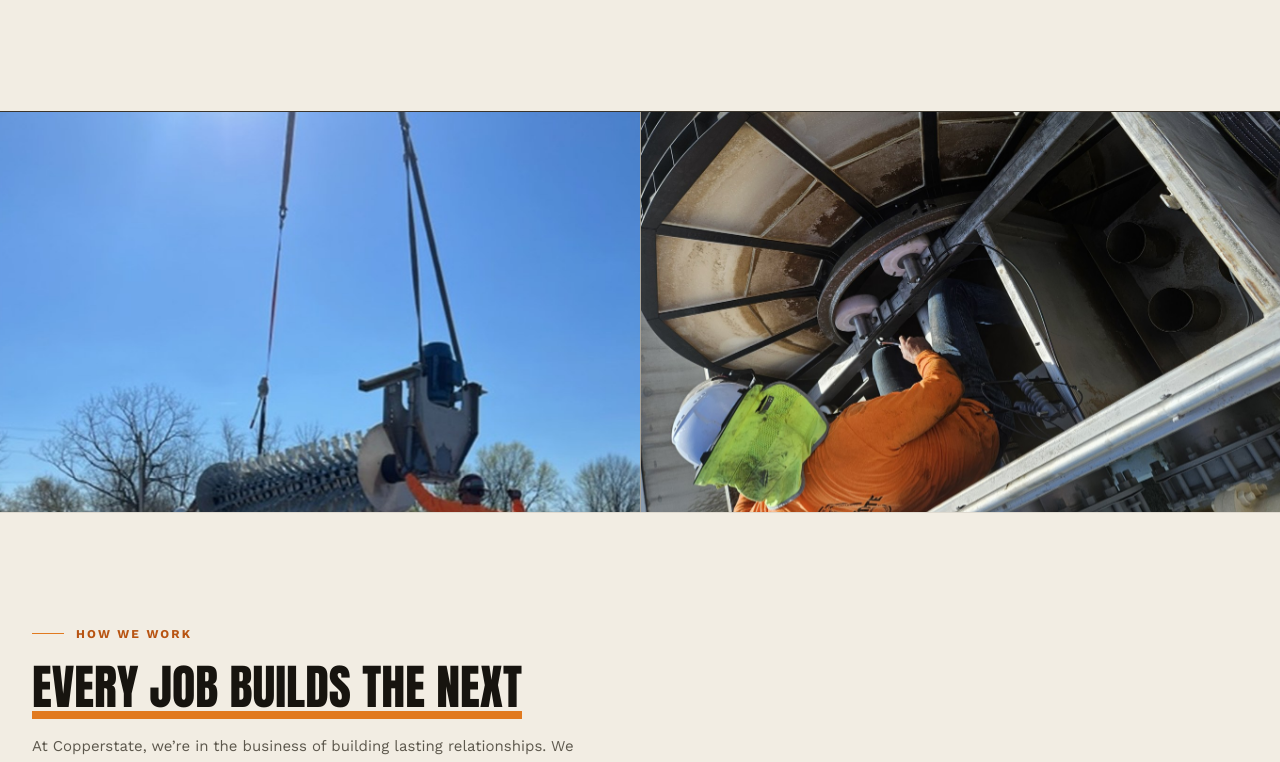
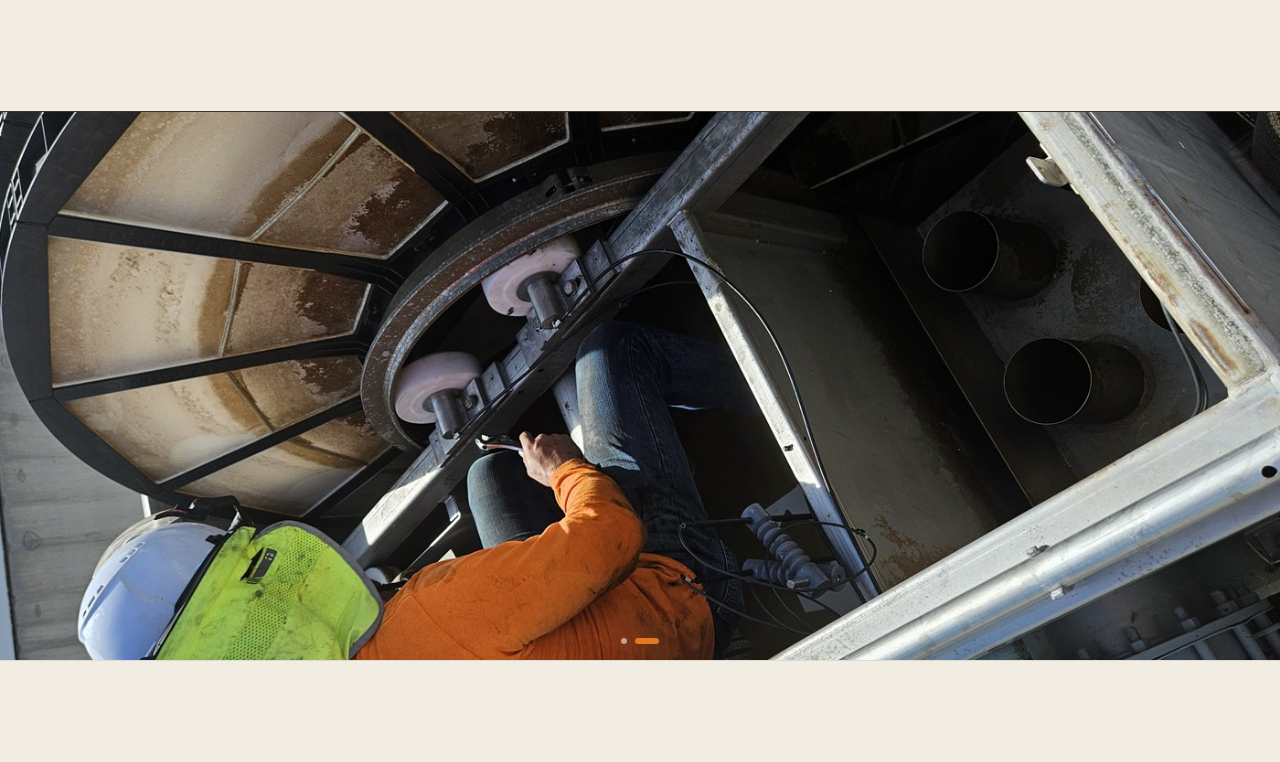
Before and after one commit to AdminCopperstate/copperstate-website-v3, a React (Vite) app: page /services in a window 1280 px wide. Shown: the part 922-1684 px from the top of the page. Built offline with nearby package versions, Linux system fonts and the light colour scheme.

Commit message:
Make ABOUT YOUR copper-colored and convert photo carousels to sliding transitions

```diff
--- a/src/components/ContactCTA.jsx
+++ b/src/components/ContactCTA.jsx
@@ -7,7 +7,7 @@ export default function ContactCTA() {
         <h2 className="text-ink text-4xl md:text-5xl leading-[1.02] max-w-xl">
           Let&rsquo;s Talk
           <br />
-          <span className="text-ink/60">About Your</span>
+          <span className="text-copper-dark">About Your</span>
           <br />
           Equipment.
         </h2>
--- a/src/components/ServicesPhotoStrip.jsx
+++ b/src/components/ServicesPhotoStrip.jsx
@@ -1,20 +1,51 @@
+import { useState, useEffect, useCallback } from 'react';
+
 const PHOTOS = [
   { src: '/services/crane-lift.jpg', alt: 'Crane lifting a rotor assembly into an oxidation ditch' },
   { src: '/services/chain-drive.jpg', alt: 'Technician servicing a chain and sprocket drive' },
 ];
 
+const AUTO_CYCLE_MS = 5000;
+
 export default function ServicesPhotoStrip() {
+  const [index, setIndex] = useState(0);
+  const count = PHOTOS.length;
+
+  const next = useCallback(() => setIndex((i) => (i + 1) % count), [count]);
+
+  useEffect(() => {
+    if (count <= 1) return;
+    const timer = setInterval(next, AUTO_CYCLE_MS);
+    return () => clearInterval(timer);
+  }, [next, count]);
+
   return (
-    <div className="grid sm:grid-cols-2 gap-px bg-ink-line/40 border-t border-ink-line">
-      {PHOTOS.map((photo) => (
-        <div key={photo.src} className="relative aspect-[16/10] overflow-hidden bg-ink-soft">
-          <img
-            src={photo.src}
-            alt={photo.alt}
-            className="ken-burns absolute inset-0 w-full h-full object-cover"
-          />
+    <div className="relative aspect-[21/9] overflow-hidden bg-ink-soft border-t border-ink-line">
+      <div
+        className="absolute inset-0 flex transition-transform duration-700 ease-in-out"
+        style={{ transform: `translateX(-${index * 100}%)` }}
+      >
+        {PHOTOS.map((photo) => (
+          <div key={photo.src} className="relative w-full h-full shrink-0">
+            <img src={photo.src} alt={photo.alt} className="absolute inset-0 w-full h-full object-cover" />
+          </div>
+        ))}
+      </div>
+
+      {count > 1 && (
+        <div className="absolute bottom-4 inset-x-0 flex justify-center gap-2">
+          {PHOTOS.map((_, i) => (
+            <button
+              key={i}
+              onClick={() => setIndex(i)}
+              aria-label={`Go to photo ${i + 1}`}
+              className={`h-1.5 rounded-full transition-all ${
+                i === index ? 'w-6 bg-copper' : 'w-1.5 bg-cream/60'
+              }`}
+            />
+          ))}
         </div>
-      ))}
+      )}
     </div>
   );
 }
--- a/src/components/TeamPhotoCarousel.jsx
+++ b/src/components/TeamPhotoCarousel.jsx
@@ -21,22 +21,27 @@ export default function TeamPhotoCarousel() {
   if (!count) return null;
 
   const photo = teamPhotos[index];
-  const isBroken = broken[index];
 
   return (
     <div>
       <h2 className="font-display text-cream text-2xl mb-5">Copperstate Machine and Industrial</h2>
 
       <div className="relative aspect-[16/9] bg-ink-soft border border-ink-line overflow-hidden">
-        {!isBroken && (
+        <div
+          className="absolute inset-0 flex transition-transform duration-700 ease-in-out"
+          style={{ transform: `translateX(-${index * 100}%)` }}
+        >
+          {teamPhotos.map((p, i) => (
+            <div key={i} className="relative w-full h-full shrink-0">
+              {!broken[i] && (
                 <img
-            src={photo.src}
-            alt={photo.caption}
-            onError={() => setBroken((b) => ({ ...b, [index]: true }))}
+                  src={p.src}
+                  alt={p.caption}
+                  onError={() => setBroken((b) => ({ ...b, [i]: true }))}
                   className="absolute inset-0 w-full h-full object-contain"
                 />
               )}
-        {isBroken && (
+              {broken[i] && (
                 <div className="absolute inset-0 flex flex-col items-center justify-center gap-3">
                   <IconGearSun className="text-ink-line" width={36} height={36} />
                   <span className="text-graphite text-[12px] tracking-[0.08em] uppercase">
@@ -44,6 +49,9 @@ export default function TeamPhotoCarousel() {
                   </span>
                 </div>
               )}
+            </div>
+          ))}
+        </div>
 
         <div className="absolute inset-x-0 bottom-0 bg-gradient-to-t from-ink/90 to-transparent px-5 pt-10 pb-4 flex items-end justify-between">
           <span className="text-cream text-[13px] font-semibold normal-case">{photo.caption}</span>
```
Lines whose indentation alone changed are shown as unchanged.
